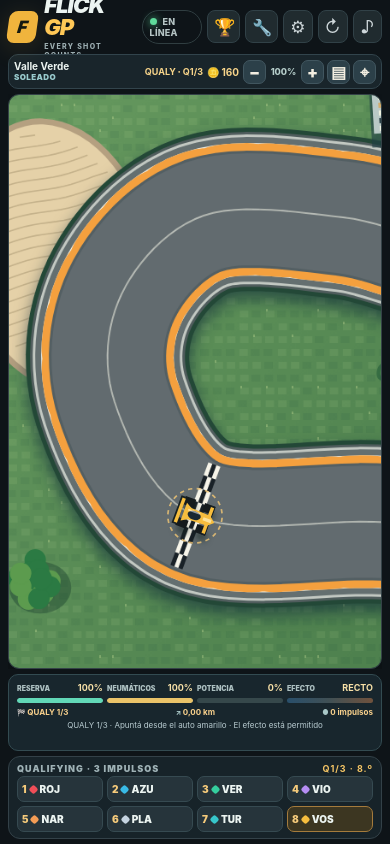
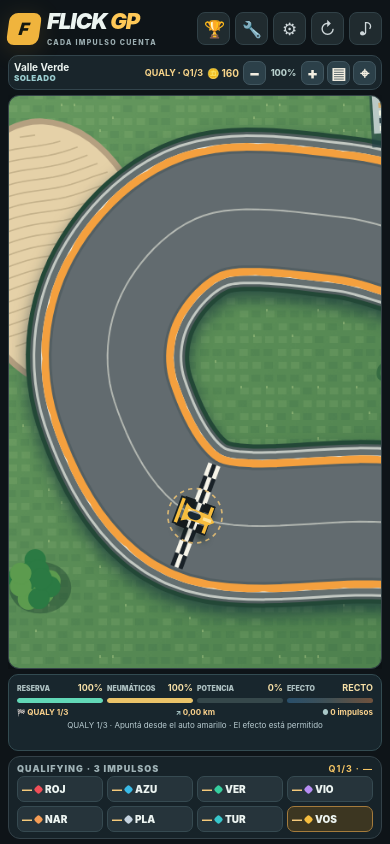
Before and after one commit to andresunico11/Flick-GP, a website with bundled scripts: page index.html in a window 390 px wide. Built offline with nearby package versions, Linux system fonts and the light colour scheme.

Commit message:
ui: header sin recortes en iPhone, versión centralizada, qualy sin posiciones en ronda 0
- Header: h1/subtítulo sin salto de línea, altura automática y safe-area en los
  cuatro lados (antes 'FLICK GP' se partía en 2 líneas y se recortaba arriba).
  En pantallas ≤430px se oculta el badge 'EN LÍNEA' (la versión standalone no tiene servidor).
- Subtítulo: CADA IMPULSO CUENTA.
- VERSION único en logic.js, expuesto en viewFor().version; title, pie y modal de
  grilla lo toman de ahí (se fueron 0.7.2 y V0.7.4 hardcodeados).
- Qualifying ronda 0: '—' en vez de posiciones empatadas (antes 'VOS 8º').
- Grilla: el detalle 'Avance … · N impulsos' salta de línea dentro de la tarjeta.
- og:url, og:type, og:image absoluta y twitter:card=summary_large_image.

Co-Authored-By: Claude Opus 5.5 <noreply@anthropic.com>
Claude-Session: https://claude.ai/code/session_01VhKz8RHfE6cDhBK299vH17

```diff
--- a/client.js
+++ b/client.js
@@ -574,10 +574,22 @@ function updateResources(){
     $("mobile-hint").textContent="¡VUELTA COMPLETA! Reserva de energía: 100%";
   }
 }
+// The version lives only in logic.js (VERSION) and arrives through viewFor.
+let shownVersion="";
+function applyVersion(version){
+ if(!version||version===shownVersion)return;
+ shownVersion=version;
+ document.title="FLICK GP "+version+" — Cada impulso cuenta";
+ $("version-foot").textContent="FLICK GP · PROTOTIPO JUGABLE V"+version;
+ $("grid-brow").textContent="FLICK GP "+version+" · QUALIFYING COMPLETADO";
+}
 function setStatus(t,bad=false){UI.status.textContent="● "+t;UI.status.classList.toggle("error-text",bad)}
 function updateHud(){
  if(!view)return;
  const qualifying=view.phase==="qualifying",onGrid=view.phase==="grid";
+ // Nobody has shot yet: an all-zero tie is not a real order, so show "—".
+ const unranked=qualifying&&view.round===0;
+ applyVersion(view.version);
  if(!$("rivals-modal").hidden)renderRivals();
  const season=view.championship;
  const ongoing=!!season&&season.status!=="complete";
@@ -604,7 +616,7 @@ function updateHud(){
  const ranked=[...view.ranking];
  ranked.forEach((r,i)=>{
   const row=document.createElement("div");row.className="standing"+(r.id==="human"?" human":"");
-  const n=document.createElement("span");n.className="pos";n.textContent=String(i+1).padStart(2,"0");
+  const n=document.createElement("span");n.className="pos";n.textContent=unranked?"—":String(i+1).padStart(2,"0");
   const dot=document.createElement("span");dot.className="dot";dot.style.background=r.color;
   const name=document.createElement("span");name.className="name";name.textContent=r.name;
   const hits=document.createElement("small");
@@ -617,13 +629,13 @@ function updateHud(){
  mobileLeaders.replaceChildren();
  ranked.forEach((r,i)=>{
    const tile=document.createElement("div");tile.className="leader-tile"+(r.id==="human"?" human":"");
-   const number=document.createElement("span");number.className="leader-num";number.textContent=String(i+1);
+   const number=document.createElement("span");number.className="leader-num";number.textContent=unranked?"—":String(i+1);
    const dot=document.createElement("span");dot.className="leader-dot";dot.style.background=r.color;
    const name=document.createElement("span");name.className="leader-name";name.textContent=r.name==="VOS"?"VOS":r.name.slice(0,3);
    tile.append(number,dot,name);mobileLeaders.append(tile);
  });
  const place=ranked.findIndex(r=>r.id==="human")+1;
- $("mini-status").textContent=qualifying?"Q"+qRound+"/3 · "+place+".º":onGrid?"P"+place:
+ $("mini-status").textContent=qualifying?"Q"+qRound+"/3 · "+(unranked?"—":place+".º"):onGrid?"P"+place:
    place+"º / "+view.cars.length;
  $("race-stage-label").textContent=season?
    "🏆 "+season.name.toUpperCase()+" · GP "+(season.index+1)+"/3":
@@ -1016,7 +1028,8 @@ function renderGrid(){
     const info=document.createElement("span");info.className="grid-pilot-info";
     const name=document.createElement("strong");name.textContent=entry.id==="human"?"VOS":entry.name;
     const detail=document.createElement("small");
-    detail.textContent="Avance "+Math.max(0,entry.progress/view.courseLength*100).toFixed(1)+"% · "+entry.hits+" impulsos";
+    // Non-breaking spaces: on narrow cards the line only breaks after the "·".
+    detail.textContent="Avance\u00a0"+Math.max(0,entry.progress/view.courseLength*100).toFixed(1)+"%\u00a0· "+entry.hits+"\u00a0impulsos";
     info.append(name,detail);row.append(num,dot,info);results.append(row);
   }
   $("grid-modal").hidden=false;
--- a/index.html
+++ b/index.html
@@ -4,12 +4,23 @@
   <meta charset="utf-8">
   <meta name="viewport" content="width=device-width,initial-scale=1,viewport-fit=cover">
   <meta name="theme-color" content="#0e1418">
-  <title>FLICK GP 0.7.4 — Rivales y estrategia</title>
+  <title>FLICK GP — Cada impulso cuenta</title>
   <meta name="description" content="FLICK GP: incliná tus impulsos con dos dedos, elegí tu potencia y competí en circuitos en miniatura. Un impulso por auto.">
+  <!-- Vista previa al compartir: WhatsApp/iMessage/X exigen URLs absolutas.
+       DOMINIO = dominio de producción en Vercel (reemplazar en las 3 URLs). -->
+  <meta property="og:type" content="website">
+  <meta property="og:url" content="https://DOMINIO/">
   <meta property="og:title" content="FLICK GP">
-  <meta property="og:image" content="./flick-gp-og.jpg">
+  <meta property="og:description" content="FLICK GP: clasificación de tres impulsos, ocho pilotos y carreras de dos vueltas. Cada impulso cuenta.">
+  <meta property="og:image" content="https://DOMINIO/flick-gp-og.jpg">
+  <meta property="og:image:width" content="1200">
+  <meta property="og:image:height" content="628">
+  <meta property="og:locale" content="es_AR">
+  <meta name="twitter:card" content="summary_large_image">
+  <meta name="twitter:title" content="FLICK GP">
+  <meta name="twitter:description" content="Cada impulso cuenta. Ocho pilotos, dos vueltas, un impulso por ronda.">
+  <meta name="twitter:image" content="https://DOMINIO/flick-gp-og.jpg">
   <link rel="icon" href="/favicon.svg" type="image/svg+xml">
-  <meta property="og:description" content="FLICK GP: clasificación de tres impulsos, ocho pilotos y carreras de dos vueltas. Cada impulso cuenta.">
   <style>
     :root{font-family:Inter,Manrope,ui-sans-serif,system-ui,-apple-system,BlinkMacSystemFont,"Segoe UI",sans-serif;color:#ecf4f1;background:#0e1418}
     *{box-sizing:border-box}
@@ -640,12 +651,34 @@
       .rival-profile{padding:5px}
       .rival-telemetry-row{padding:4px}
     }
+
+    /* 0.7.5: header never wraps or clips on iPhone; every edge respects the safe area. */
+    h1,.sub{white-space:nowrap}
+    .brand{min-width:0}
+    .brand-text{min-width:0}
+    .top-right{flex:none}
+    @media(max-width:940px){
+      .app{padding:calc(env(safe-area-inset-top,0px) + 6px) max(8px,env(safe-area-inset-right,0px)) calc(env(safe-area-inset-bottom,0px) + 5px) max(8px,env(safe-area-inset-left,0px))}
+      header{height:auto;min-height:43px;padding-top:2px}
+      h1{line-height:1.08}
+      .sub{overflow:hidden;text-overflow:ellipsis;line-height:1.3}
+    }
+    @media(max-width:940px) and (max-height:540px){
+      .app{padding-top:max(2px,env(safe-area-inset-top,0px));padding-bottom:max(2px,env(safe-area-inset-bottom,0px))}
+      header{min-height:35px;padding-top:0}
+    }
+    /* The standalone build has no server: the connection badge only steals room. */
+    @media(max-width:430px){.tiny-badge{display:none}}
+    /* Grid modal: long "Avance … · N impulsos" lines wrap inside the card. */
+    .grid-pilot{min-width:0}
+    .grid-pilot-info{flex:1 1 auto}
+    .grid-pilot-info small{white-space:normal;overflow-wrap:anywhere;line-height:1.3}
   </style>
 </head>
 <body>
   <main class="app">
     <header>
-      <div class="brand"><div class="brand-logo" aria-hidden="true">F</div><div class="brand-text"><h1>FLICK <span>GP</span></h1><div class="sub">EVERY SHOT COUNTS</div></div></div>
+      <div class="brand"><div class="brand-logo" aria-hidden="true">F</div><div class="brand-text"><h1>FLICK <span>GP</span></h1><div class="sub">CADA IMPULSO CUENTA</div></div></div>
       <div class="top-right"><span class="tiny-badge"><span class="live-dot"></span><span id="connection-label">CONECTANDO</span></span><button id="championship-launch" class="mute championship-launch" aria-label="Abrir modo campeonato" title="Modo Campeonato">🏆</button><button id="garage" class="mute garage-launch" aria-label="Abrir garaje" title="Garaje de mejoras">🔧</button><button id="settings" class="mute" aria-label="Configurar carrera" title="Configuración">⚙</button>
       <button id="quick-reset" class="mute" aria-label="Reiniciar carrera" title="Reiniciar">↻</button>
       <button id="mute" class="mute" aria-label="Silenciar sonidos" title="Sonidos">♪</button></div>
@@ -764,7 +797,7 @@
       <div class="mobile-strip-head"><span id="race-stage-label">GRILLA · 8 PILOTOS · 2 VUELTAS</span><strong id="mini-status">1.º / 8</strong></div>
       <div class="mobile-leaders" id="mobile-standings"></div>
     </section>
-    <div class="foot"><span>FLICK GP · PROTOTIPO JUGABLE V0.7.4</span><span class="kicker" id="status">● Preparando la pista…</span><span>1 JUGADOR + 7 RIVALES IA</span></div>
+    <div class="foot"><span id="version-foot">FLICK GP · PROTOTIPO JUGABLE</span><span class="kicker" id="status">● Preparando la pista…</span><span>1 JUGADOR + 7 RIVALES IA</span></div>
     <div id="garage-modal" class="setup-modal" role="dialog" aria-modal="true" aria-labelledby="garage-heading" hidden>
       <div class="settings-panel garage-panel">
         <div class="settings-head">
@@ -835,7 +868,7 @@
     </div>
     <div id="grid-modal" class="setup-modal" role="dialog" aria-modal="true" aria-labelledby="grid-heading" hidden>
       <div class="settings-panel grid-panel">
-        <div class="grid-brow">FLICK GP 0.7.2 · QUALIFYING COMPLETADO</div>
+        <div class="grid-brow" id="grid-brow">FLICK GP · QUALIFYING COMPLETADO</div>
         <div class="settings-head">
           <div><h2 id="grid-heading">GRILLA DE LARGADA</h2>
           <p class="grid-subhead">8 pilotos · 3 impulsos clasificatorios</p></div>
@@ -888,7 +921,7 @@
               <button type="button" class="circuit-card" data-track="jungle"><canvas width="140" height="65" aria-hidden="true"></canvas><strong>06 · Selva Tropical</strong><small>BARRO · 3,90 km</small></button>
             </div>
           </section>
-          <label class="setting-block" for="difficulty-select"><strong>Rivales IA · Nuevos perfiles 0.7.4</strong>
+          <label class="setting-block" for="difficulty-select"><strong>Rivales IA · Siete perfiles</strong>
             <span>Profesional y Experto analizan ángulos, potencia, efecto y desgaste antes de cada impulso</span>
             <select id="difficulty-select"><option value="beginner">Principiante · accesible</option><option value="pro" selected>Profesional · competitivo</option><option value="expert">Experto · máxima precisión</option></select>
           </label>
--- a/logic.js
+++ b/logic.js
@@ -3,7 +3,9 @@
  * One human and seven CPU drivers each take exactly one stroke per round.
  * All input is validated server-side. The physics is simulated at fixed steps.
  */
-export const meta = { game: "FLICK GP", minPlayers: 1, maxPlayers: 1 };
+// Single source of truth for the game version (UI, <title>, saves). Bump it here only.
+export const VERSION="0.7.5";
+export const meta = { game: "FLICK GP", version: VERSION, minPlayers: 1, maxPlayers: 1 };
 
 const TRACKS={
   valley:{
@@ -875,6 +877,7 @@ export function viewFor(state,playerId){
       hits:c.hits,finishedAt:c.finishedAt,lapsCompleted:c.lapsCompleted||0,
       distanceKm:c.distanceKm||0}));
   return {
+    version:VERSION,
     cars:state.cars,round:state.round,phase:state.phase,
     mode:state.mode||"quick",qualification:state.qualification||null,
     rivals:state.cars.filter(c=>c.id!=="human").map(c=>({
```
